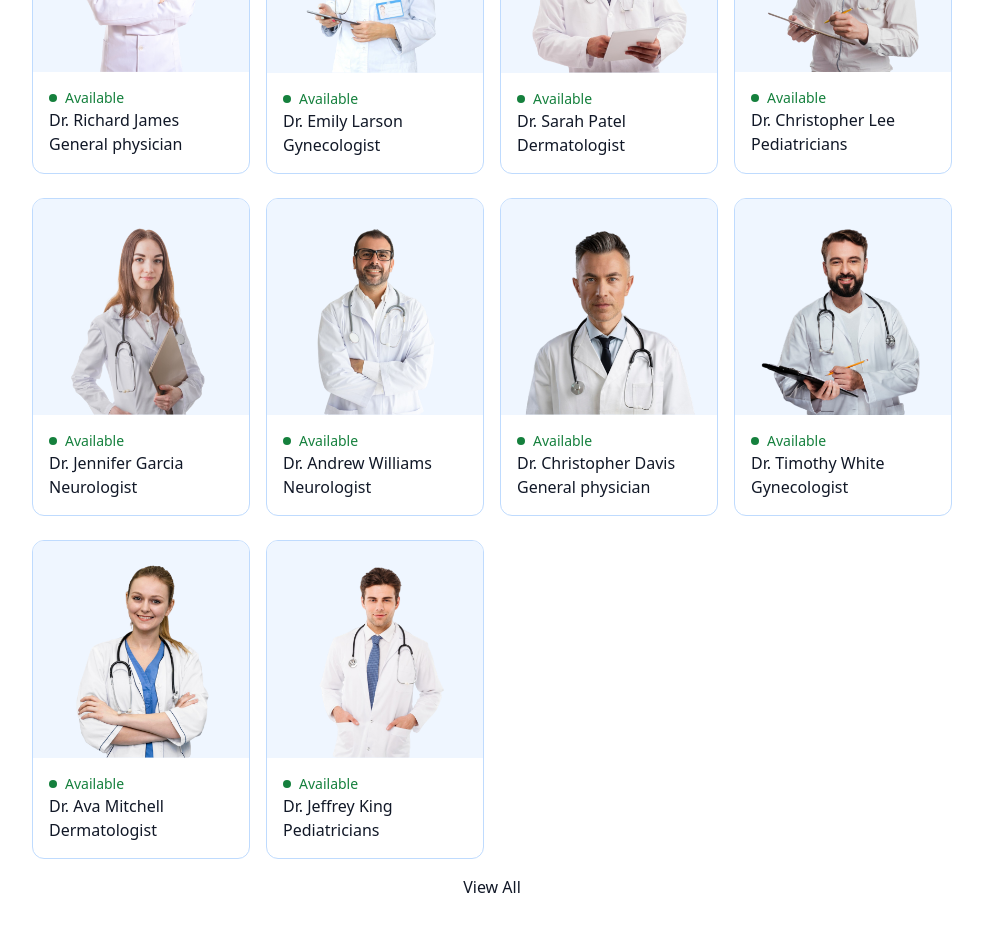
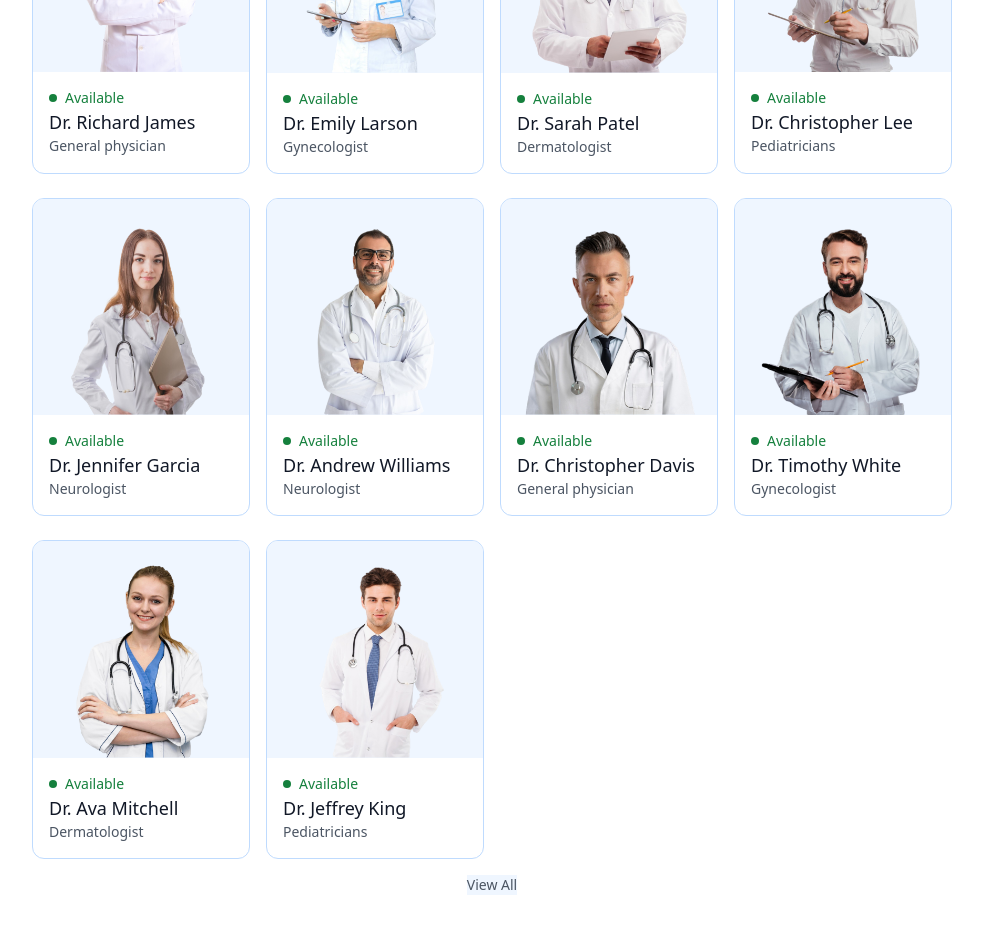
Before and after one commit to MgMorshed123/Doctor-4-U-Client, a React (Vite) app: page / in a window 1280 px wide. Shown: the part 1340-2274 px from the top of the page, without its empty margins (148-1131 px from the left). Built offline with nearby package versions, Linux system fonts and the light colour scheme.

Commit message:
navigate  to specialty added

```diff
--- a/src/components/TopDoctor.jsx
+++ b/src/components/TopDoctor.jsx
@@ -1,7 +1,10 @@
 import React from "react";
 import { doctors } from "../assets/assets_frontend/assets";
+import { useNavigate } from "react-router-dom";
 
 const TopDoctor = () => {
+  const navigate = useNavigate();
+
   return (
     <div className="flex flex-col items-center gap-4 my-16 text-gray-900 md:mx-10">
       <h1 className="text-3xl font-medium ">Top Doctors to Book</h1>
@@ -12,6 +15,7 @@
         {doctors.slice(0, 10).map((item, index) => {
           return (
             <div
+              onClick={() => navigate(`/appointment/${item._id}`)}
               className="border border-blue-200 rounded-xl overflow-hidden cursor-pointer hover:translate-y-[-10px] translate-all duration-500"
               key={index}
             >
@@ -19,17 +23,16 @@
               <div className="p-4">
                 <div className="flex items-center gap-2 text-sm text-green-700 ">
                   <p className="w-2 h-2 rounded-full bg-green-700"></p>
-                  <p>Available</p>
+                  <p className="text-green-700">Available</p>
                 </div>
-                <p>{item.name}</p>
-                <p>{item.speciality}</p>
+                <p className="text-gray-900 text-lg font-medium">{item.name}</p>
+                <p className="text-gray-600 text-sm ">{item.speciality}</p>
               </div>
-              <div></div>
             </div>
           );
         })}
       </div>
-      <button>View All</button>
+      <button className="bg-blue-50 text-gray-600 text-sm ">View All</button>
     </div>
   );
 };
```
